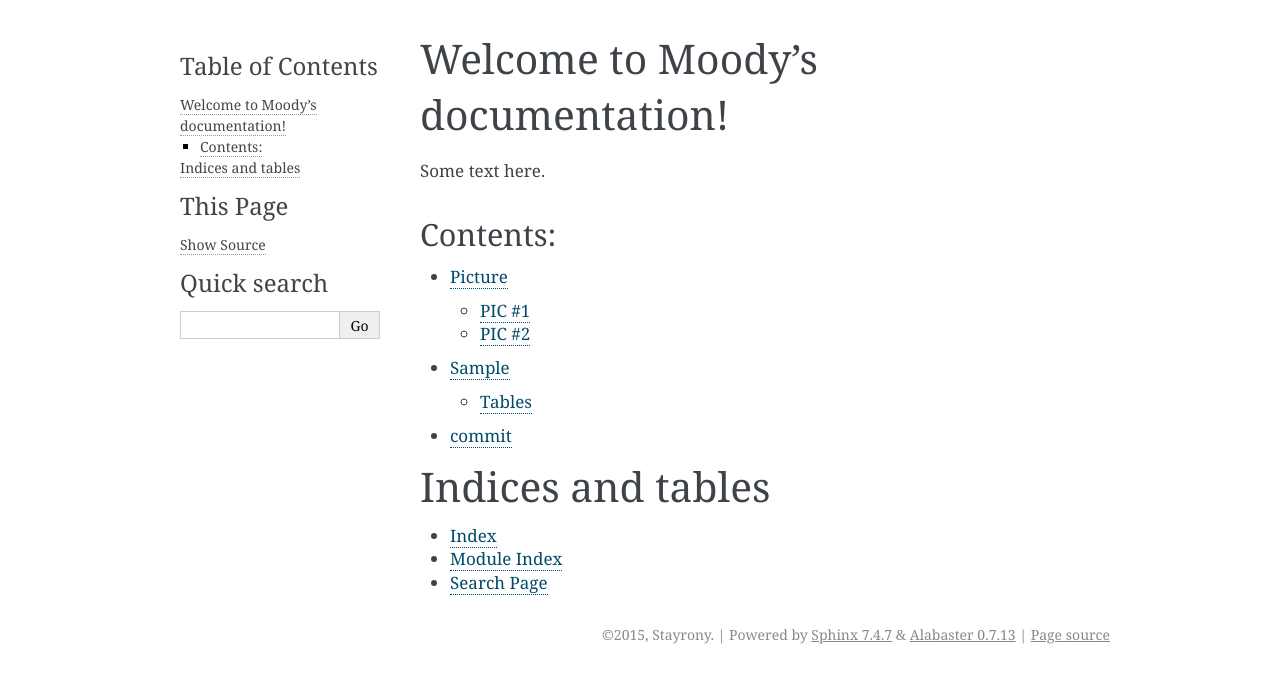
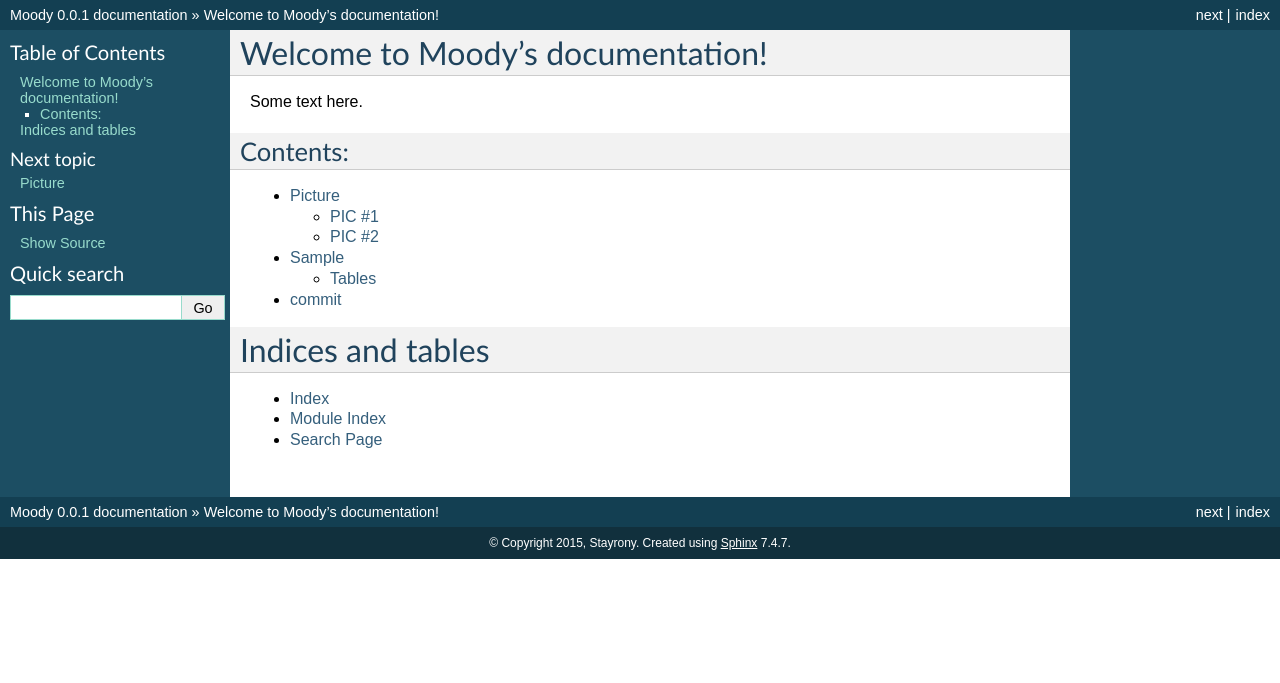
Before and after one commit to Stayrony/MoodyDoc, a Sphinx documentation site: the page built from source/index.rst, in a window 1280 px wide. Shown: the top 683 px of the page. Built offline with Sphinx 7.4.7, drawn with Linux system fonts in a browser that asks for light colours.

Commit message:
Update conf.py
change theme to default

```diff
--- a/source/conf.py
+++ b/source/conf.py
@@ -113,8 +113,8 @@ todo_include_todos = False
 
 # The theme to use for HTML and HTML Help pages.  See the documentation for
 # a list of builtin themes.
-html_theme = 'alabaster'
-#html_theme = 'classic'
+html_theme = 'default'
+#html_theme = 'classic' default alabaster
 
 
 # Theme options are theme-specific and customize the look and feel of a theme
```
